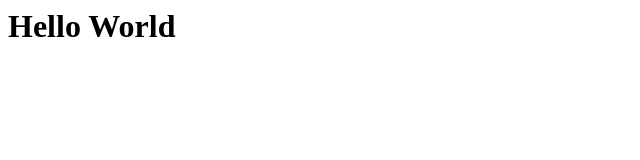
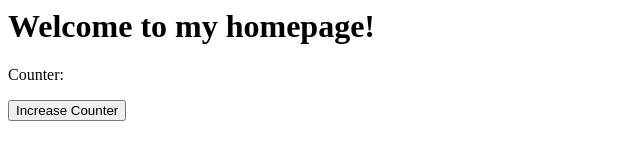
Before and after one commit to pujaredij17/OnlineResumeProfile, a plain HTML site: page test.html in a window 1280 px wide. Shown: the whole page, without its empty margins (0-640 px from the left). Drawn offline with Linux system fonts and the light colour scheme; no server answers.

Commit message:
Update test.html

```diff
--- a/test.html
+++ b/test.html
@@ -1 +1,12 @@
-<h1>Hello World</h1>
+<html>
+  <body>
+    <h1>Welcome to my homepage!</h1>
+    <p>Counter: <span id="counter"></span></p>
+    <button id="increase">Increase Counter</button>
+    <script>
+      const setCounter = (counter_value) => {      document.querySelector('#counter').innerHTML = counter_value;    };
+      const api = 'https://foxgd34eni.execute-api.us-east-1.amazonaws.com';    fetch(api + '/v1')      .then(res => res.json())      .then(result => setCounter(result.counter));
+      document.querySelector('#increase')      .addEventListener('click', () => {        fetch(api + '/counter/increase', { method: 'POST' })          .then(res => res.json())          .then(result => setCounter(result.counter));        }      );
+    </script>
+  </body>
+</html>
```
